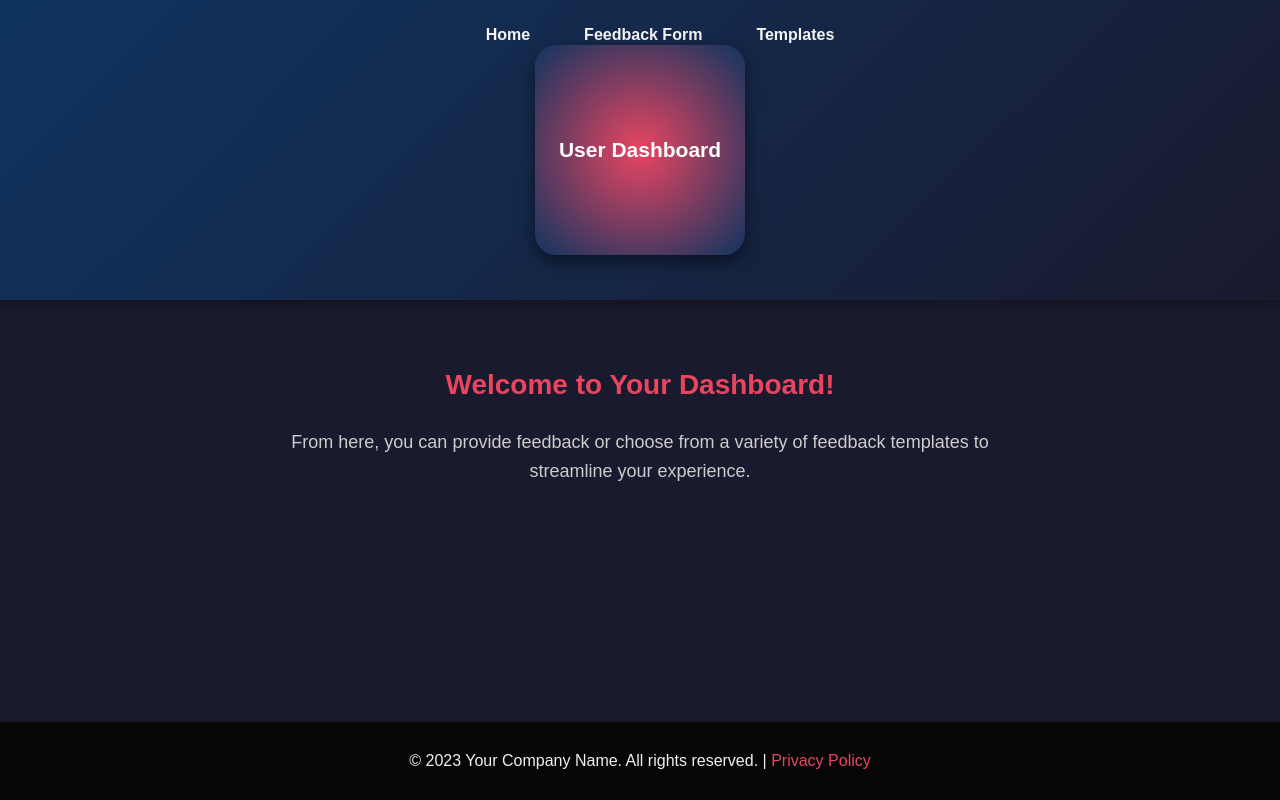
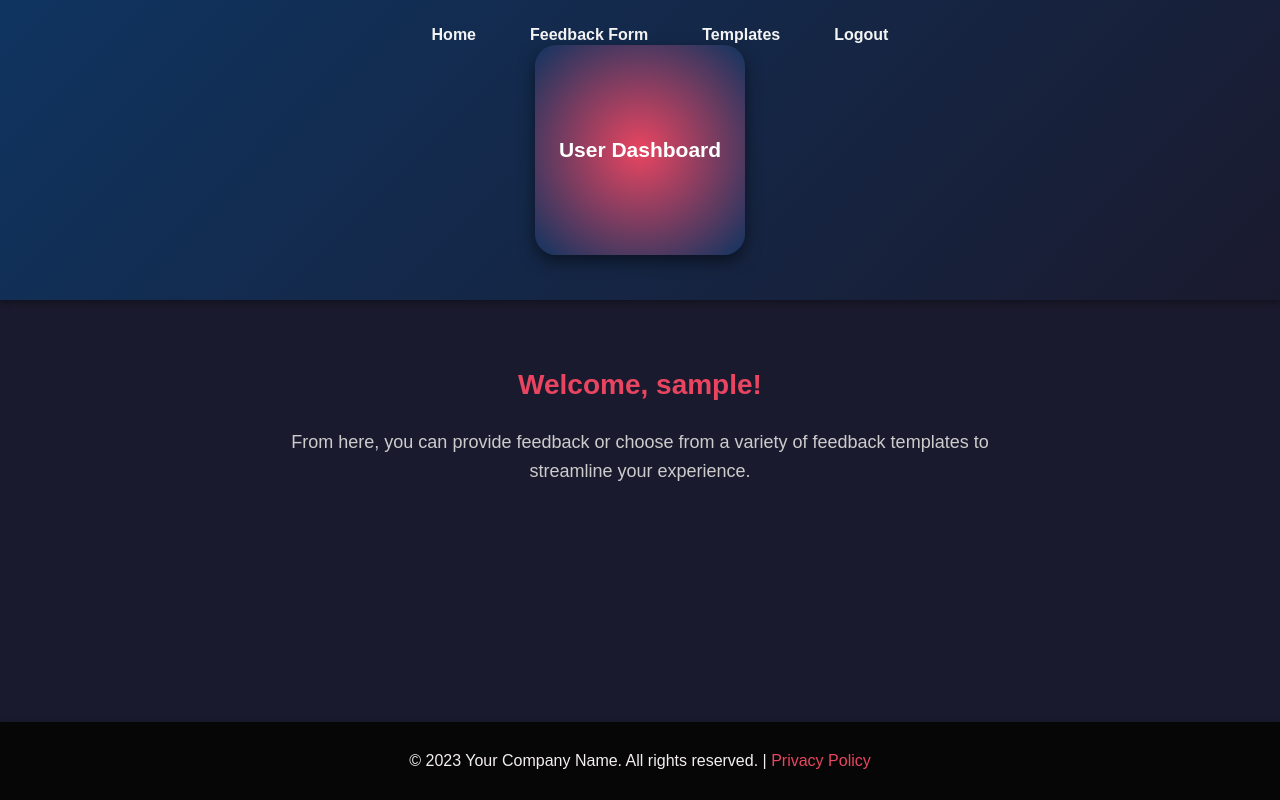
Before and after one commit to coderpanda11/newsurvey, a plain HTML site: page dashboard.html in a window 1280 px wide. Drawn offline with Linux system fonts and the light colour scheme; sample sign-in values are in the browser's storage.

Commit message:
Update dashboard.html for session management

```diff
--- a/dashboard.html
+++ b/dashboard.html
@@ -129,6 +129,7 @@
             <a href="index.html">Home</a>
             <a href="feedback.html">Feedback Form</a>
             <a href="templates.html">Templates</a>
+            <a href="#" onclick="logout()">Logout</a>  <!-- new addition -->
         </nav>
         <div class="shield">
             <div class="dashboard">User Dashboard</div>
@@ -140,6 +141,26 @@
         <p>From here, you can provide feedback or choose from a variety of feedback templates to streamline your experience.</p>
     </main>
 
+    <!-- new addition -->
+    <script>
+        window.onload = function () {
+            const username = sessionStorage.getItem("username");
+            if (!username) {
+                alert("Session expired. Please log in again.");
+                window.location.href = "login.html"; // Redirect to login
+            } else {
+                document.querySelector("main h2").innerText = `Welcome, ${username}!`;
+            }
+        };
+
+        function logout() {
+            sessionStorage.clear(); // Clear session data
+            alert("Logged out successfully!");
+            window.location.href = "logout.html"; // Redirect to logout page
+        }
+    </script>
+
+
     <footer>
         <p>&copy; 2023 Your Company Name. All rights reserved. | <a href="privacy.html">Privacy Policy</a></p>
     </footer>
```
